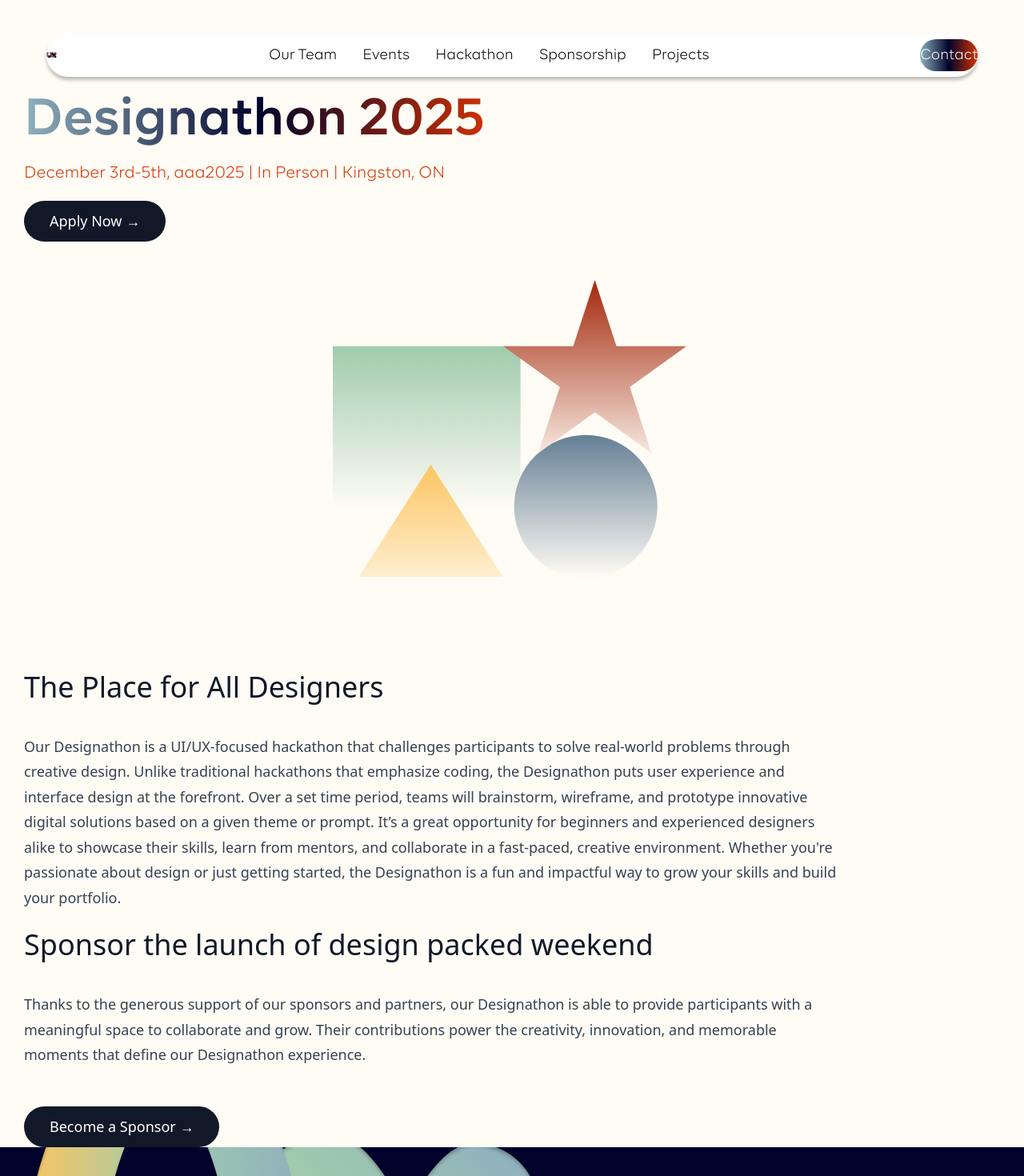
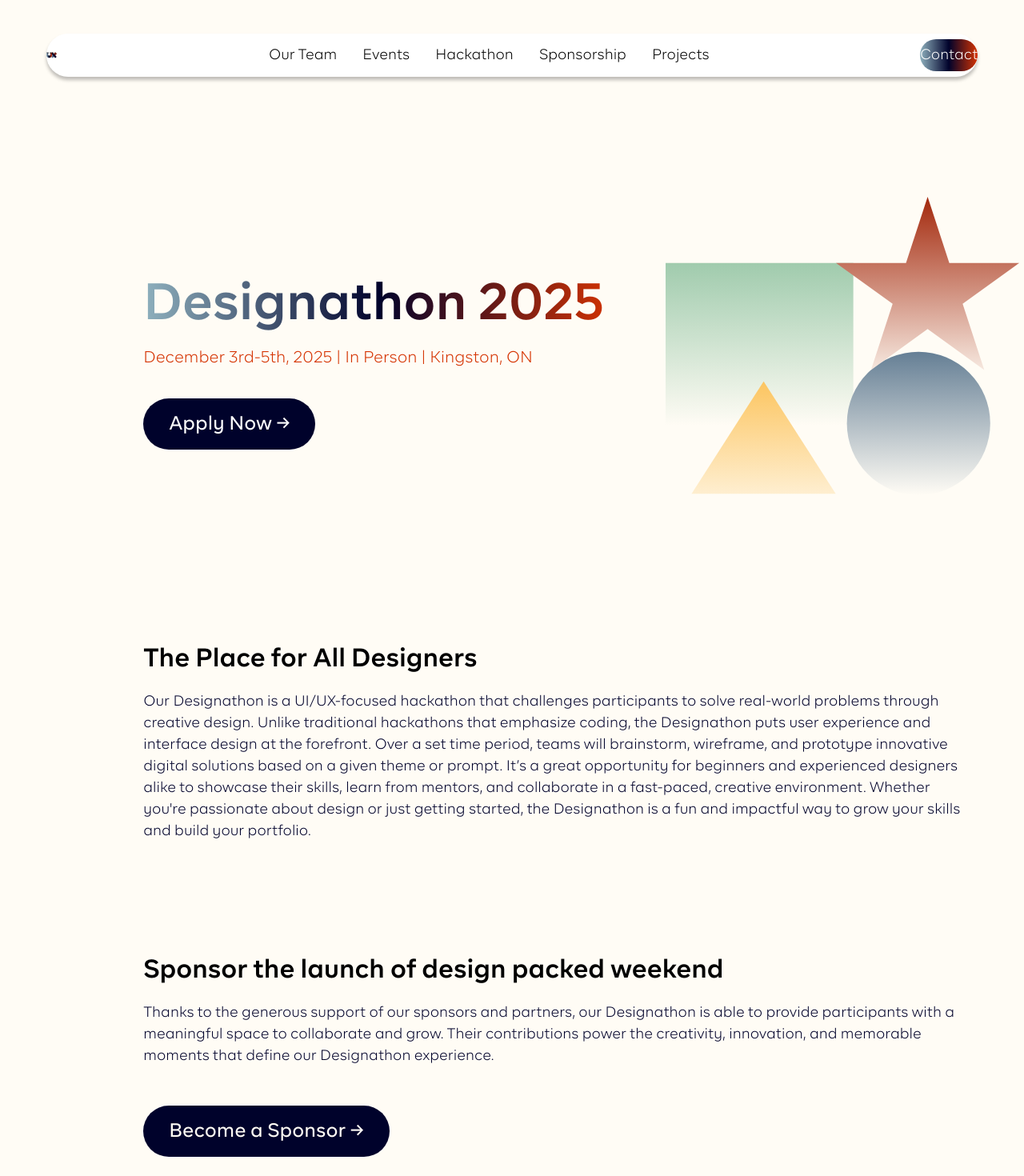
Before and after one commit to mukit-rahman1/ux, a React (Vite) app in the folder uxWeb/: page /hackathon in a window 1280 px wide. Shown: the top 1470 px of the page at 80% size. Built offline with nearby package versions, Linux system fonts and the light colour scheme.

Commit message:
Developed Basic Hackathons Page

```diff
--- a/uxWeb/src/pages/hackathon.jsx
+++ b/uxWeb/src/pages/hackathon.jsx
@@ -8,12 +8,13 @@ export default function hackathon() {
       <section className="hero-section-hackathon">
         <div className="container-hackathon">
           <div className="hero-grid-hk">
+
             <div className="hero-content-hk">
               <h1 className="hero-title-hk">
                 Designathon 2025
               </h1>
 
-              <p className="hero-subtitle-hk">December 3rd-5th, aaa2025 | In Person | Kingston, ON</p>
+              <p className="hero-subtitle-hk">December 3rd-5th, 2025 | In Person | Kingston, ON</p>
 
               <button className="hero-btn-hk">Apply Now →</button>
             </div>
@@ -67,7 +68,7 @@ export default function hackathon() {
               </p>
             </div>
 
-            <button className="sponsor-cta-hk">Become a Sponsor →</button>
+            <button className="sponsor-btn-hk">Become a Sponsor →</button>
           </div>
         </div>
       </section>
--- a/uxWeb/src/styles/hackathon/content.css
+++ b/uxWeb/src/styles/hackathon/content.css
@@ -5,10 +5,16 @@
   }
 
   .section-title-hk {
-    font-size: 2.25rem;
-    font-weight: 300;
-    color: #111827;
-    margin-bottom: 2rem;
+    color: #000000;
+    margin-top: 9rem;
+    margin-bottom: 1.5rem;
+
+    font-family: "BR Firma", sans-serif;
+    line-height: 100%;
+    letter-spacing: 0px;
+    text-align: left;
+    font-size: 32px;
+    font-weight: 600;
   }
 
   .section-content-hk {
@@ -16,31 +22,37 @@
   }
 
   .section-text-hk {
-    color: #374151;
-    font-size: 1.125rem;
-    line-height: 1.75;
+    font-family: "BR Firma", sans-serif;
+    color: #00022B;
+    font-size: 18px;
+    font-weight: 400;
+    line-height: 150%;
+    letter-spacing: 0px;
+    text-align: left;
   }
 
-  .section-text-hk p {
-    margin-bottom: 1rem;
+
+  .sponsor-btn-hk {
+    background: #00022B;
+    color: #FFFCF5;
+    padding: 1rem 2rem;
+    border: none;
+    border-radius: 9999px;
+    cursor: pointer;
+    transition: background 0.5s ease-in-out;
+    margin-top: 3rem;
+    margin-bottom: 15rem;
+
+    font-family: "BR Firma", sans-serif;
+    font-size: 24px;
+    font-weight: 500;
+    line-height: 32px;
+    letter-spacing: 0px;
+    text-align: center;
+    vertical-align: middle;
+    white-space: nowrap;
   }
 
-  .section-text-hk strong {
-    font-weight: 600;
+  .sponsor-btn-hk:hover {
+    background: #00022B linear-gradient(to right, #A3280C, #657F95);
   }
-
-  .sponsor-cta-hk {
-    background-color: #111827;
-    color: white;
-    padding: 0.75rem 2rem;
-    border: none;
-    border-radius: 9999px;
-    font-size: 1.125rem;
-    cursor: pointer;
-    transition: background-color 0.2s;
-    margin-top: 2rem;
-  }
-
-  .sponsor-cta-hk:hover {
-    background-color: #1f2937;
-  }
--- a/uxWeb/src/styles/hackathon/hero.css
+++ b/uxWeb/src/styles/hackathon/hero.css
@@ -1,25 +1,29 @@
 
   /* Hero Section */
   .hero-section-hackathon {
-    padding: 4rem 0;
+    padding: 12rem 0 0 0;
   }
 
   .container-hackathon{
-    max-width: 1220px;
-    margin: 0 auto;
+    max-width: 1150px;
+    margin-left: 14vw;
+
     position: relative;
   }
 
   .hero-grid-hk {
-    display: grid;
+    display: flex;
+    flex-direction: row;
     gap: 3rem;
     align-items: center;
+    justify-content: space-between;
   }
 
   .hero-content-hk {
     display: flex;
     flex-direction: column;
     gap: 1.5rem;
+
   }
 
   .hero-title-hk {
@@ -46,23 +50,31 @@
     font-family: "BR Firma", sans-serif;
     line-height: 100%;
     letter-spacing: 0px;
-
+    margin-bottom: 1rem;
   }
 
   .hero-btn-hk {
-    background-color: #111827;
+    background: #00022B;
     color: white;
-    padding: 0.75rem 2rem;
+    padding: 1rem 2rem;
     border: none;
     border-radius: 9999px;
-    font-size: 1.125rem;
+    font-size: 24px;
     cursor: pointer;
-    transition: background-color 0.2s;
+    transition: background-color 0.5s ease-in-out;
     align-self: flex-start;
+
+    font-family: "BR Firma", sans-serif;
+    font-weight:500;
+    line-height: 32px;
+    letter-spacing: 0px;
+    text-align: center;
+    vertical-align: middle;
+    white-space: nowrap;
   }
 
   .hero-btn-hk:hover {
-    background-color: #1f2937;
+    background: #00022B linear-gradient(to right, #A3280C, #657F95);
   }
 
   .hero-image-container-hk {
--- a/uxWeb/src/styles/homepage/globals.css
+++ b/uxWeb/src/styles/homepage/globals.css
@@ -16,7 +16,7 @@
 
 @font-face {
   font-family: "BR Firma";
-  src: url("./br-firma/BR Firma Light.otf") format("opentype");
+  src: url("./br-firma/BR Firma Regular.otf") format("opentype");
   font-weight: 400;
   font-style: normal;
 }
```
